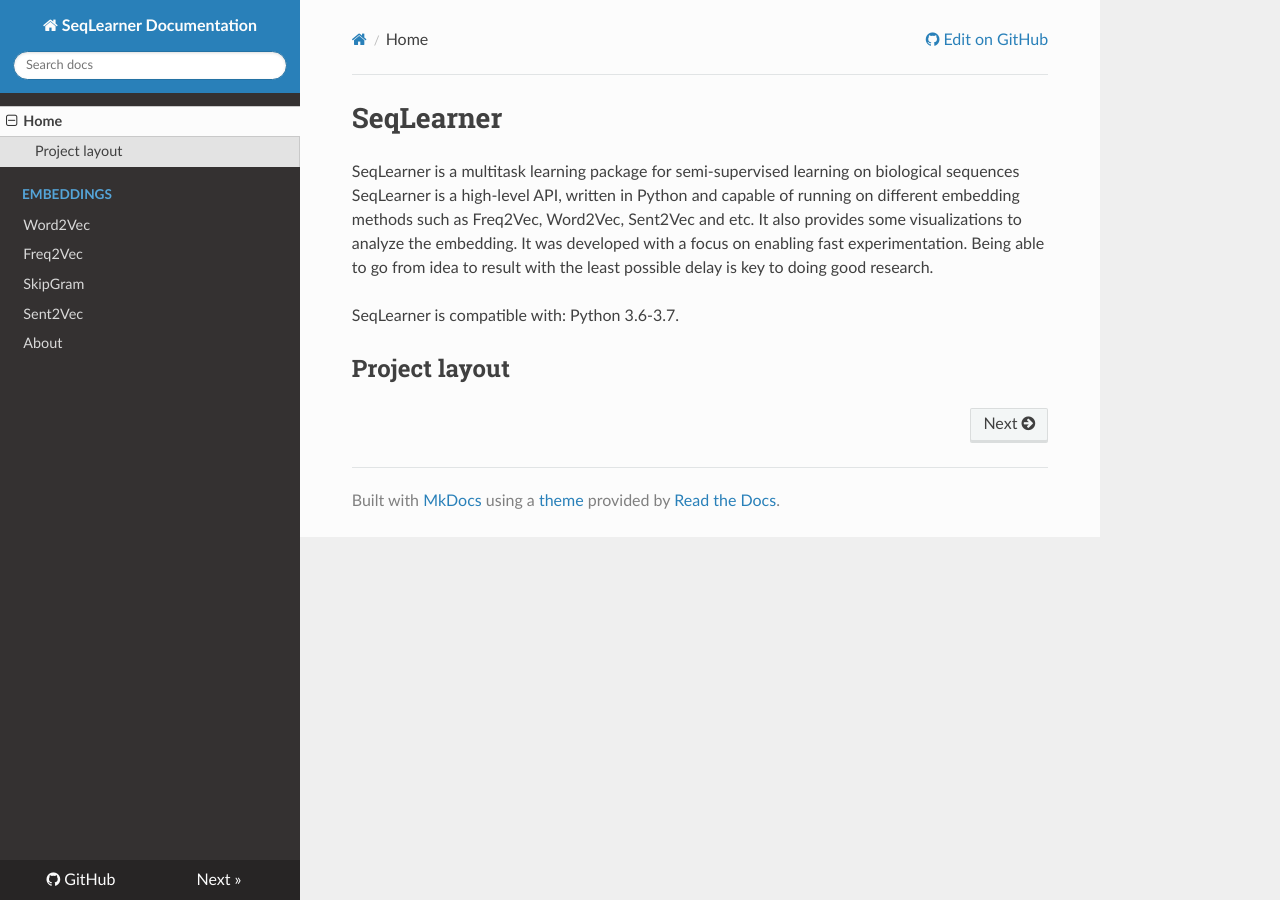
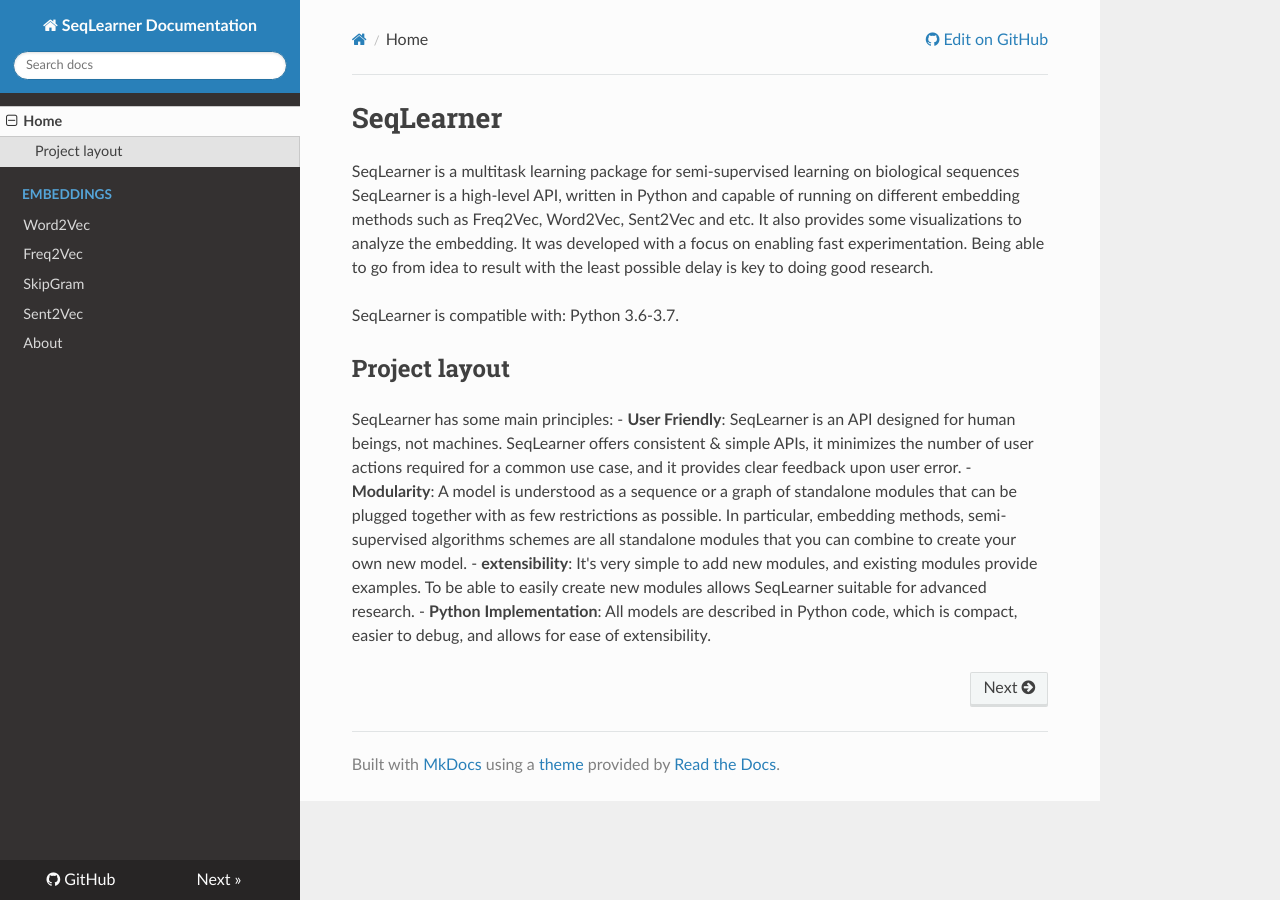
Before and after one commit to EliHei/SeqLearn, an MkDocs documentation site: the page built from docs/index.md, in a window 1280 px wide. Built offline with MkDocs 1.6.1, drawn with Linux system fonts in a browser that asks for light colours; nearby versions of some CDN libraries.

Commit message:
update home doc

```diff
--- a/docs/index.md
+++ b/docs/index.md
@@ -6,3 +6,8 @@
 SeqLearner is compatible with: Python 3.6-3.7.
 
 ## Project layout
+SeqLearner has some main principles:
+- __User Friendly__: SeqLearner is an API designed for human beings, not machines. SeqLearner offers consistent & simple APIs, it minimizes the number of user actions required for a common use case, and it provides clear feedback upon user error.
+- __Modularity__: A model is understood as a sequence or a graph of standalone modules that can be plugged together with as few restrictions as possible. In particular, embedding methods, semi-supervised algorithms schemes are all standalone modules that you can combine to create your own new model.
+- __extensibility__: It's very simple to add new modules, and existing modules provide examples. To be able to easily create new modules allows SeqLearner suitable for advanced research.
+- __Python Implementation__: All models are described in Python code, which is compact, easier to debug, and allows for ease of extensibility.
```
